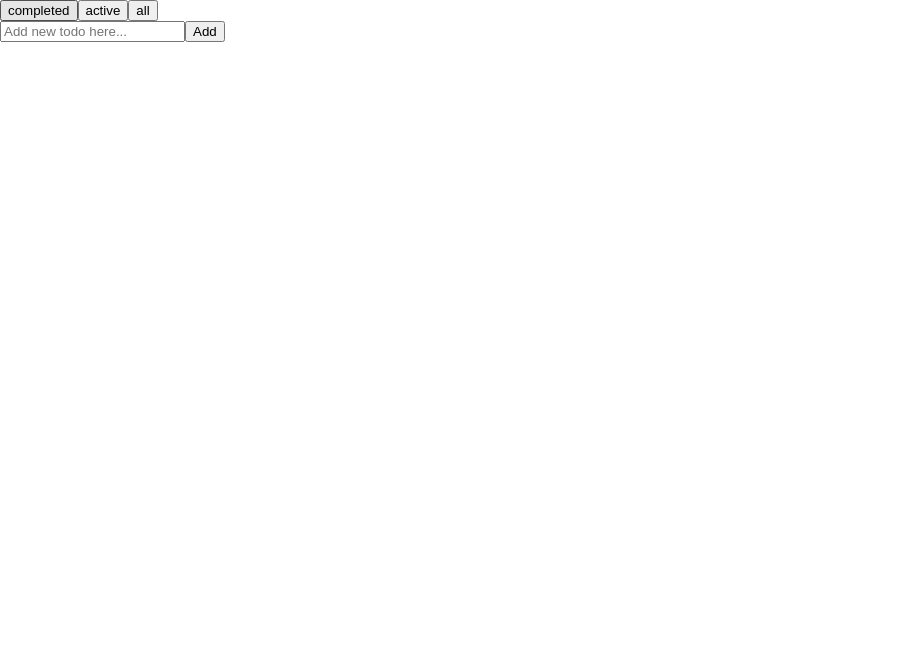
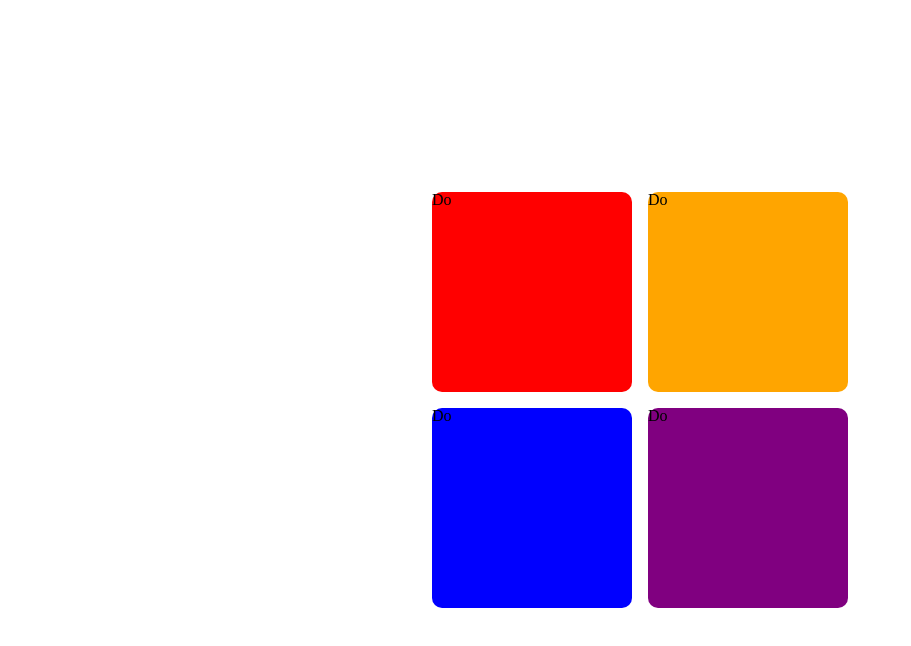
Before and after one commit to p1n9d3v/Eisenhower-Matrix, a React (Create React App) app: page / in a window 1280 px wide. Shown: the top 646 px of the page, without its empty margins (0-911 px from the left). Built offline with nearby package versions, Linux system fonts and the light colour scheme.

Commit message:
feat(Eisenhower): create Eisenhower component

```diff
--- a/src/App.js
+++ b/src/App.js
@@ -1,9 +1,12 @@
 import TodoForm from "components/AddTodoForm";
+import EisenhowerContainer from "components/EisenhowerContainer";
 import TodoFilter from "components/TodoFilter";
 import TodoList from "components/TodoList";
 import { TODO_STATUS } from "constant";
 import { TodoContextProvider } from "context/todoContext";
+import Eisenhower from "pages/Eisenhower";
 import { useState } from "react";
+import "./styles/global.css";
 
 const FILTERS = Object.keys(TODO_STATUS);
 function App() {
@@ -11,14 +14,15 @@ function App() {
 
     return (
         <TodoContextProvider>
-            <div className="App">
-                <TodoFilter
-                    filters={FILTERS}
-                    onFilter={(filter) => setFilter(filter)}
-                />
-                <TodoList filter={filter} />
-                <TodoForm />
-            </div>
+            <Eisenhower />
+            {/* <div className="App"> */}
+            {/*     <TodoFilter */}
+            {/*         filters={FILTERS} */}
+            {/*         onFilter={(filter) => setFilter(filter)} */}
+            {/*     /> */}
+            {/*     <TodoList filter={filter} /> */}
+            {/*     <TodoForm /> */}
+            {/* </div> */}
         </TodoContextProvider>
     );
 }
--- /dev/null
+++ b/src/components/EisenhowerContainer/index.jsx
@@ -0,0 +1,11 @@
+import styles from "./index.module.css";
+
+function EisenhowerContainer({ title, style }) {
+    return (
+        <div className={styles.container} style={style}>
+            <h1>{title}</h1>
+        </div>
+    );
+}
+
+export default EisenhowerContainer;
--- /dev/null
+++ b/src/components/EisenhowerContainer/index.module.css
@@ -0,0 +1,3 @@
+.container {
+    border-radius: 10px;
+}
--- /dev/null
+++ b/src/pages/Eisenhower/index.jsx
@@ -0,0 +1,34 @@
+import EisenhowerContainer from "components/EisenhowerContainer";
+import styles from "./index.module.css";
+
+const eisenhowerSize = (backgroundColor) => ({
+    width: "200px",
+    height: "200px",
+    backgroundColor,
+});
+function Eisenhower() {
+    return (
+        <div className={styles.container}>
+            <div className={styles.eisenhower}>
+                <EisenhowerContainer
+                    title={"Do"}
+                    style={eisenhowerSize("red")}
+                />
+                <EisenhowerContainer
+                    title={"Do"}
+                    style={eisenhowerSize("orange")}
+                />
+                <EisenhowerContainer
+                    title={"Do"}
+                    style={eisenhowerSize("blue")}
+                />
+                <EisenhowerContainer
+                    title={"Do"}
+                    style={eisenhowerSize("purple")}
+                />
+            </div>
+        </div>
+    );
+}
+
+export default Eisenhower;
--- /dev/null
+++ b/src/pages/Eisenhower/index.module.css
@@ -0,0 +1,13 @@
+.container {
+    width: 100%;
+    height: 100%;
+    display: flex;
+    justify-content: center;
+    align-items: center;
+}
+
+.eisenhower {
+    display: grid;
+    grid-template-columns: repeat(2, 1fr);
+    gap: 1rem;
+}
--- a/src/styles/global.css
+++ b/src/styles/global.css
@@ -1,2 +1,7 @@
 :root {
 }
+
+#root {
+    height: 100vh;
+    width: 100vw;
+}
```
